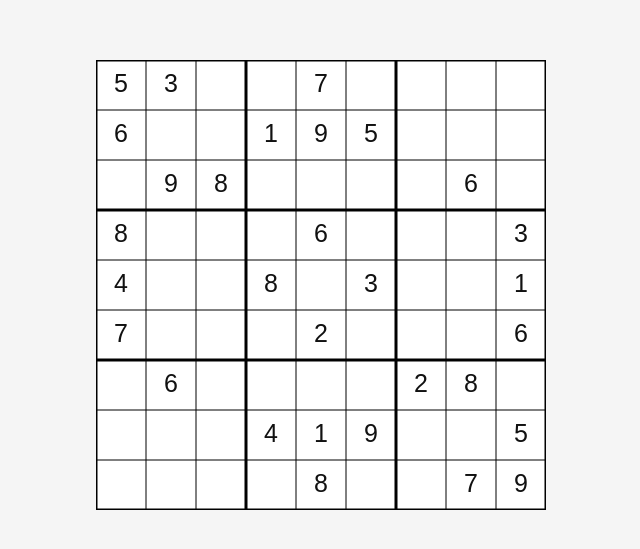
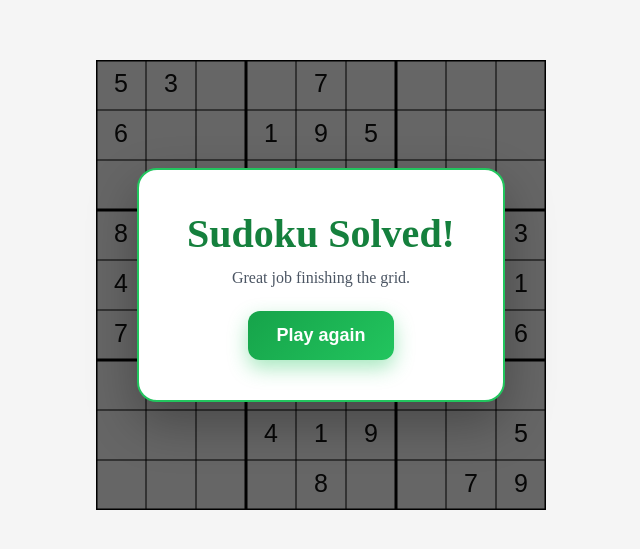
Before and after one commit to DominikRychta/sudoku, a plain HTML site: page index.html in a window 1280 px wide. Shown: the part 115-664 px from the top of the page, without its empty margins (319-959 px from the left). Drawn offline with Linux system fonts and the light colour scheme.

Commit message:
Enhance win banner with detailed message and play again functionality; update styles for better visibility

```diff
--- a/index.css
+++ b/index.css
@@ -27,17 +27,64 @@ canvas{
     display: flex;
     align-items: center;
     justify-content: center;
-    font-size: 48px;
-    font-weight: 700;
-    color: #155724;
-    background: rgba(255,255,255,0.9);
-    border: 3px solid #28a745;
-    border-radius: 12px;
-    opacity: 0;
+    background: rgba(0,0,0,0.6);
     pointer-events: none;
     transition: opacity 0.2s ease-in-out;
+    z-index: 1000;
 }
 
 .win.show{
+    pointer-events: auto;
+}
+
+.win-card{
+    background: #ffffff;
+    padding: 40px 32px;
+    border-radius: 20px;
+    box-shadow: 0 20px 50px rgba(0,0,0,0.3);
+    text-align: center;
+    min-width: 300px;
+    animation: pop 300ms cubic-bezier(0.34, 1.56, 0.64, 1);
+    border: 2px solid #22c55e;
     opacity: 1;
 }
+
+.win-card h2{
+    margin: 0 0 12px 0;
+    font-size: 40px;
+    color: #15803d;
+    font-weight: 700;
+}
+
+.win-card p{
+    margin: 0 0 24px 0;
+    color: #4b5563;
+    font-size: 16px;
+}
+
+.win-card button{
+    padding: 14px 28px;
+    font-size: 18px;
+    font-weight: 600;
+    border: none;
+    border-radius: 12px;
+    background: linear-gradient(135deg, #16a34a, #22c55e);
+    color: white;
+    cursor: pointer;
+    box-shadow: 0 8px 20px rgba(34,197,94,0.4);
+    transition: all 150ms ease;
+}
+
+.win-card button:hover{
+    transform: translateY(-2px);
+    box-shadow: 0 12px 28px rgba(34,197,94,0.5);
+}
+
+.win-card button:active{
+    transform: translateY(0);
+}
+
+@keyframes pop{
+    0% { transform: scale(0.8) rotateX(-10deg); opacity: 0; }
+    100% { transform: scale(1) rotateX(0); opacity: 1; }
+}
--- a/index.html
+++ b/index.html
@@ -9,7 +9,13 @@
 <body>
     <div class="board">
         <canvas id="canvas"></canvas>
-        <div id="win-banner" class="win" aria-live="polite">Solved!</div>
+        <div id="win-banner" class="win" aria-live="polite">
+            <div class="win-card" role="dialog" aria-labelledby="win-title" aria-describedby="win-desc">
+                <h2 id="win-title">Sudoku Solved!</h2>
+                <p id="win-desc">Great job finishing the grid.</p>
+                <button id="play-again" type="button">Play again</button>
+            </div>
+        </div>
     </div>
     <script src="index.js" type="module"></script>
 </body>
--- a/index.js
+++ b/index.js
@@ -2,6 +2,7 @@ import { GameField } from './classes.js';
 
 const canvas = document.getElementById('canvas');
 const winBanner = document.getElementById('win-banner');
+const playAgain = document.getElementById('play-again');
 const ctx = canvas.getContext('2d');
 
 const cellSize = 50;
@@ -36,6 +37,10 @@ function loadPuzzle(puzzle){
 }
 
 loadPuzzle(initialPuzzle);
+
+playAgain.addEventListener('click', () => {
+    loadPuzzle(initialPuzzle);
+});
 
 function validUnit(values){
     const seen = new Set();
```
